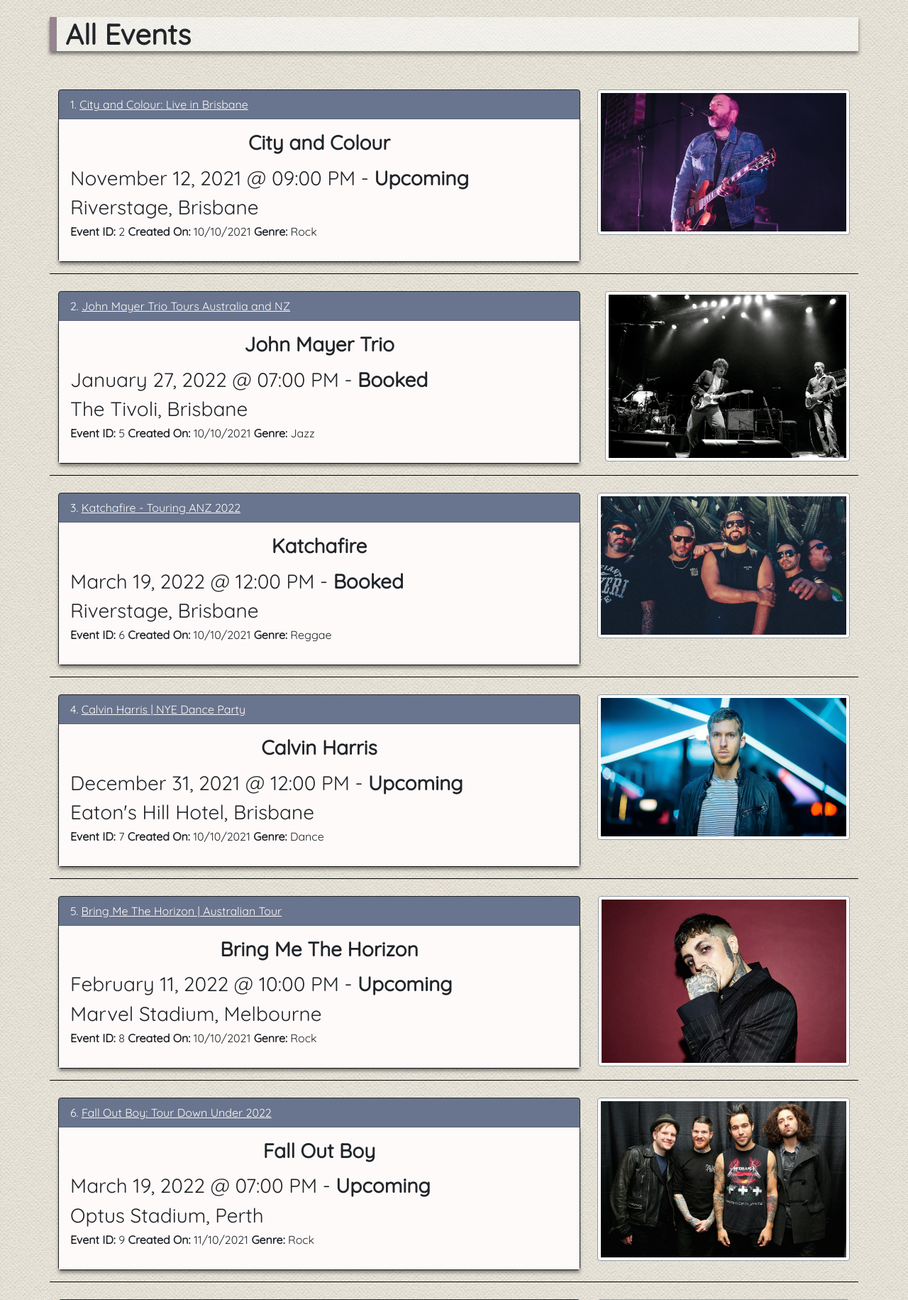
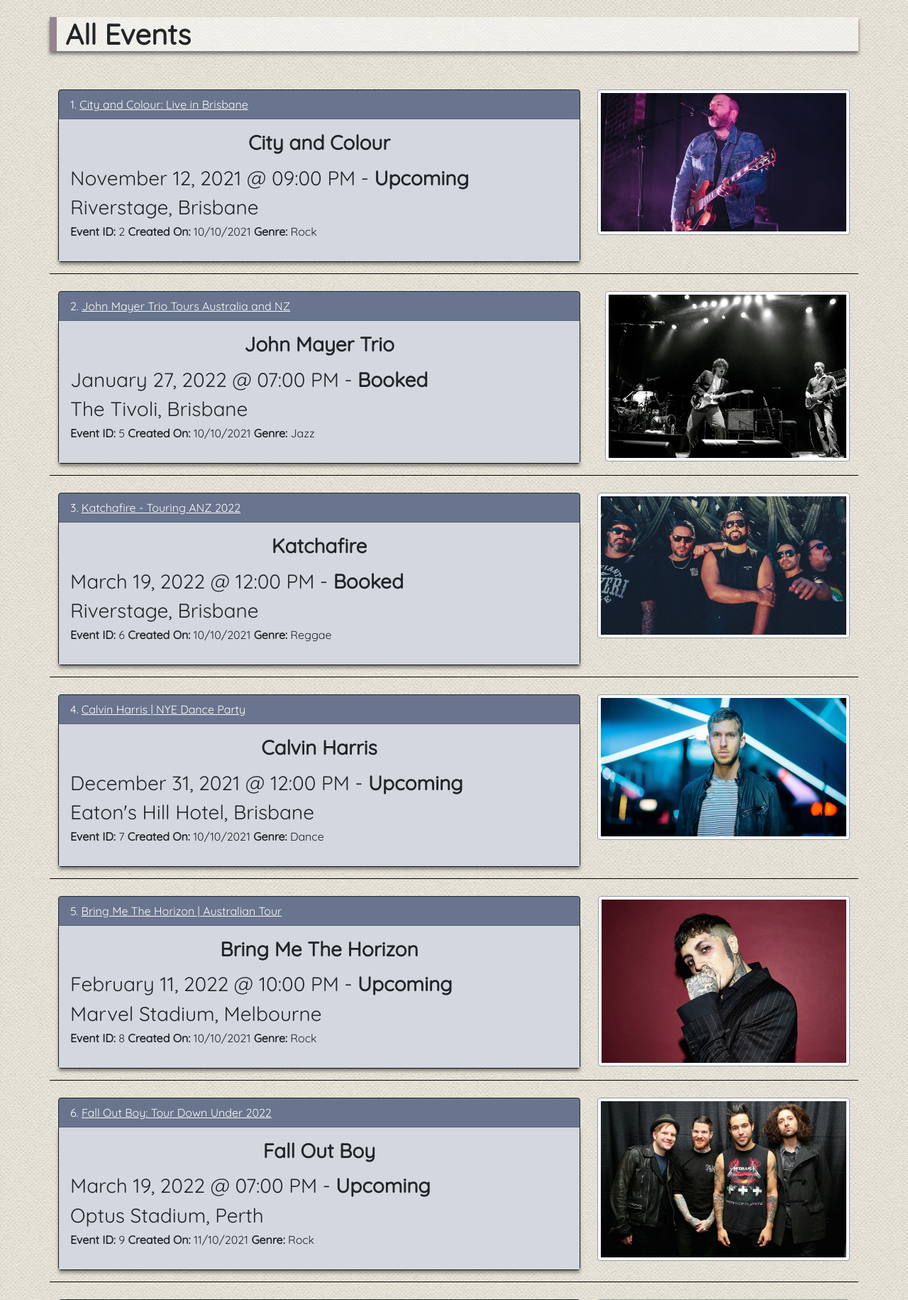
Before and after one commit to aarunjury/iab207_assignment3, a Flask app: page /events/view_all in a window 1280 px wide. Shown: the part 56-1887 px from the top of the page at 71% size. Run offline with Flask 2, Linux system fonts and the light colour scheme; data comes from the database, SQL or seed files in the repository; some libraries are stand-ins or nearby versions.

Commit message:
Update style.css

```diff
--- a/bookings/static/css/style.css
+++ b/bookings/static/css/style.css
@@ -45,7 +45,7 @@
   }
 
 .card-body {
-  background-color: #fffafa;
+  background-color: rgba(255 255 255 / 0.7);
   box-shadow: 0 4px 5px rgb(0 0 0 / 0.5);
 }
 
```
